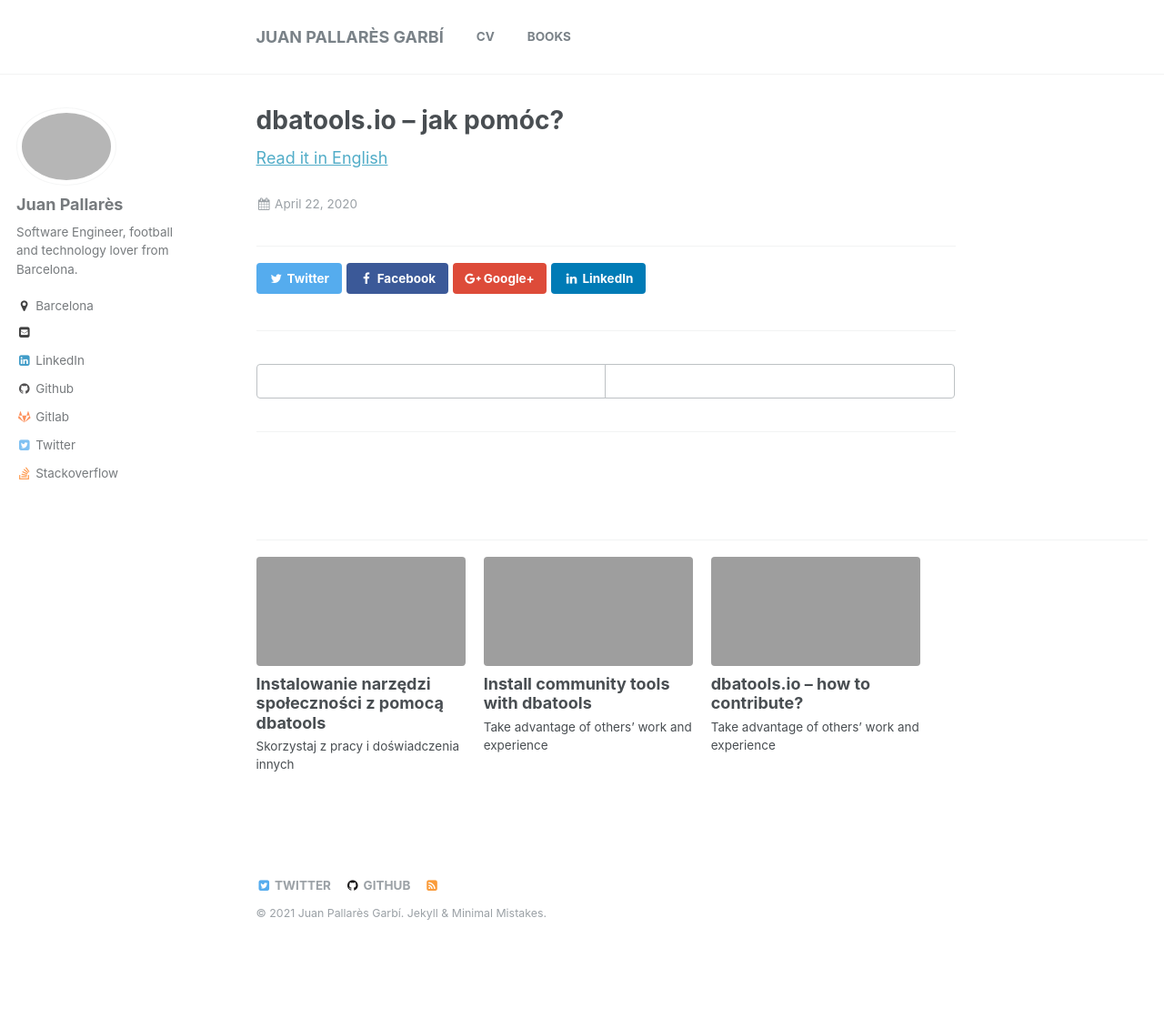
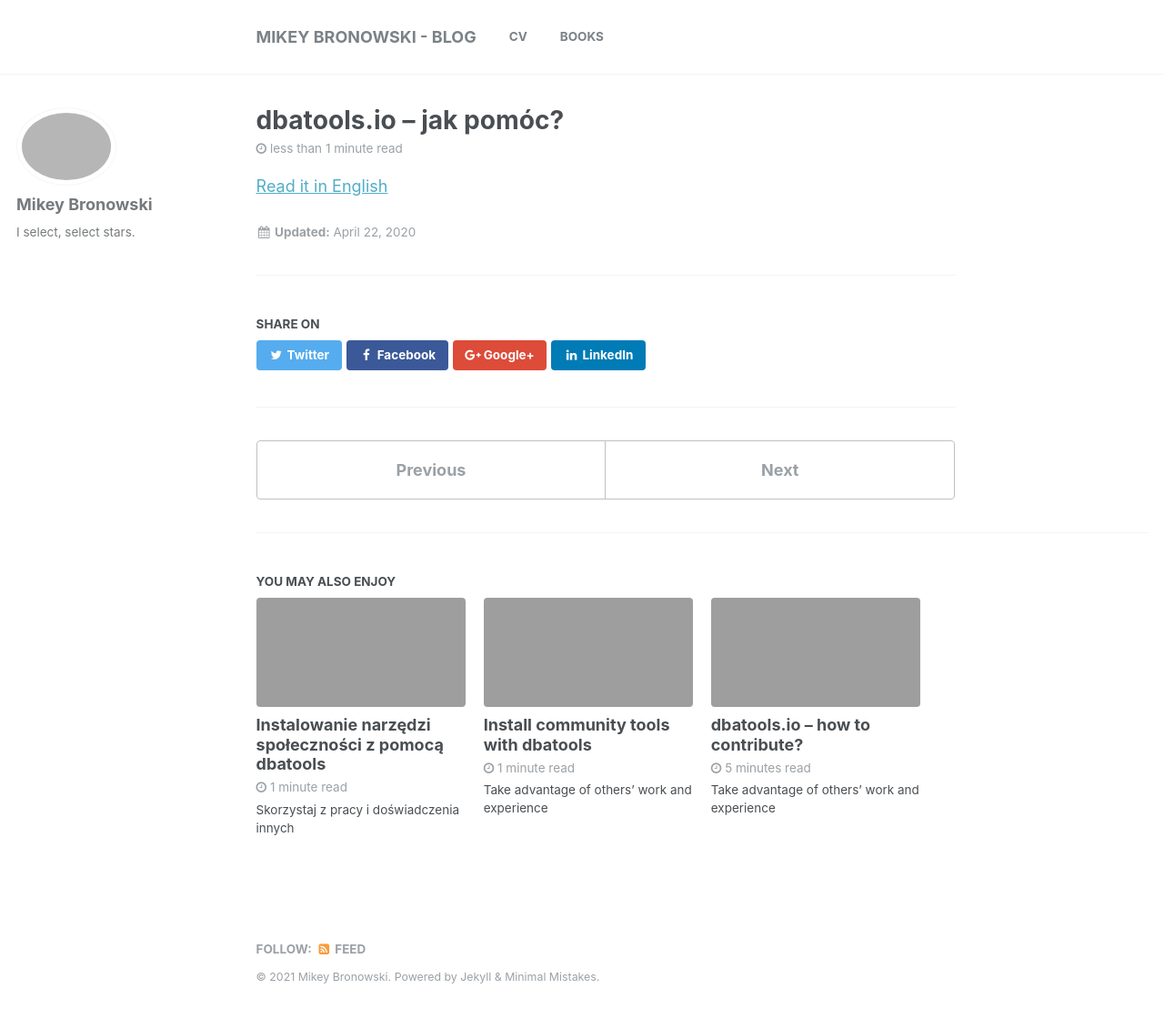
Before and after one commit to MikeyBronowski/mikeybronowski.github.io, a Jekyll site: the page built from _posts/2020-04-22-dbatools-io-jak-pomoc.md, in a window 1280 px wide and 1137 px high. Shown: the top 1120 px of the window at 91% size. Built offline with Jekyll 4.4.1, drawn with Linux system fonts in a browser that asks for light colours; comment, search, counter and statistics services are not loaded; some of the changed lines change nothing that is shown.

Commit message:
copy config

```diff
--- a/_config.yml
+++ b/_config.yml
@@ -5,107 +5,155 @@
 # For technical reasons, this file is *NOT* reloaded automatically when you use
 # `jekyll serve`. If you change this file, please restart the server process.
 
-title: Juan Pallarès Garbí
-locale: en_US
-url: https://juan.pallares.me
-# url                      : https://localhost:4000
-title_separator: "-"
-name: "Juan Pallarès Garbí"
-description: "Landing page."
-baseurl: # the subpath of your site, e.g. "/blog"
-gh_repo:
-teaser: "black_keyboard.jpg"
+# Theme Settings
+#
+# Review documentation to determine if you should use `theme` or `remote_theme`
+# https://mmistakes.github.io/minimal-mistakes/docs/quick-start-guide/#installing-the-theme
+
+# theme                  : "minimal-mistakes-jekyll"
+# remote_theme           : "mmistakes/minimal-mistakes"
+minimal_mistakes_skin    : "default" # "air", "aqua", "contrast", "dark", "dirt", "neon", "mint", "plum", "sunrise"
+
+# Site Settings
+locale                   : "en-US"
+title                    : "Mikey Bronowski - Blog"
+title_separator          : "-"
+subtitle                 : # site tagline that appears below site title in masthead
+name                     : "Mikey Bronowski"
+description              : "An amazing website."
+url                      : # the base hostname & protocol for your site e.g. "https://mmistakes.github.io"
+baseurl                  : # the subpath of your site, e.g. "/blog"
+repository               : # GitHub username/repo-name e.g. "mmistakes/minimal-mistakes"
+teaser                   : # path of fallback teaser image, e.g. "/assets/images/500x300.png"
+logo                     : # path of logo image to display in the masthead, e.g. "/assets/images/88x88.png"
+masthead_title           : # overrides the website title displayed in the masthead, use " " for no title
 # breadcrumbs            : false # true, false (default)
-reading_time: false
-words_per_minute: 200
+words_per_minute         : 200
 comments:
-  #  provider               : # false (default), "disqus", "facebook", "google-plus", custom"
-  provider: "disqus"
+  provider               : # false (default), "disqus", "discourse", "facebook", "staticman", "staticman_v2", "utterances", "custom"
   disqus:
-    shortname: jpallares
+    shortname            : # https://help.disqus.com/customer/portal/articles/466208-what-s-a-shortname-
+  discourse:
+    server               : # https://meta.discourse.org/t/embedding-discourse-comments-via-javascript/31963 , e.g.: meta.discourse.org
   facebook:
     # https://developers.facebook.com/docs/plugins/comments
-    appid:
-    num_posts: 5
-    colorscheme: # "light" (default), "dark"
+    appid                :
+    num_posts            : # 5 (default)
+    colorscheme          : # "light" (default), "dark"
+  utterances:
+    theme                : # "github-light" (default), "github-dark"
+    issue_term           : # "pathname" (default)
+  staticman:
+    branch               : # "master"
+    endpoint             : # "https://{your Staticman v3 API}/v3/entry/github/"
+reCaptcha:
+  siteKey                :
+  secret                 :
+atom_feed:
+  path                   : # blank (default) uses feed.xml
+  hide                   : # true, false (default)
+search                   : # true, false (default)
+search_full_content      : # true, false (default)
+search_provider          : # lunr (default), algolia, google
+algolia:
+  application_id         : # YOUR_APPLICATION_ID
+  index_name             : # YOUR_INDEX_NAME
+  search_only_api_key    : # YOUR_SEARCH_ONLY_API_KEY
+  powered_by             : # true (default), false
+google:
+  search_engine_id       : # YOUR_SEARCH_ENGINE_ID
+  instant_search         : # false (default), true
 
 # Multilanguage
 lang: en
 
 # SEO Related
-google_site_verification:
-bing_site_verification:
-alexa_site_verification:
-yandex_site_verification:
+google_site_verification :
+bing_site_verification   :
+yandex_site_verification :
+naver_site_verification  :
 
 # Social Sharing
 twitter:
-  username: juanpallares
+  username               :mikeybronowski
 facebook:
-  username:
-  app_id:
-  publisher:
-og_image: "Untitled.png"
+  username               :
+  app_id                 :
+  publisher              :
+og_image                 : # Open Graph/Twitter default site image
 # For specifying social profiles
 # - https://developers.google.com/structured-data/customize/social-profiles
 social:
-  type: # Person or Organization (defaults to Person)
-  name: # If the user or organization name differs from the site's name
+  type                   : # Person or Organization (defaults to Person)
+  name                   : # If the user or organization name differs from the site's name
   links: # An array of links to social media profiles
-    - "https://twitter.com/juanpallares"
-    - "https://www.linkedin.com/in/juanpallares"
 
 # Analytics
 analytics:
-  #  provider               : false # false (default), "google", "google-universal", "custom"
-  provider: "google-universal"
+  provider               : false # false (default), "google", "google-universal", "google-gtag", "custom"
   google:
-    tracking_id: UA-54458401-1
+    tracking_id          :
+    anonymize_ip         : # true, false (default)
 
-# Google AdSense
-google_ad_client:
-google_ad_slot:
 
 # Site Author
 author:
-  name: "Juan Pallarès"
-  avatar: "juanpallares.jpg"
-  bio: "Software Engineer, football and technology lover from Barcelona."
-  location: "Barcelona"
-  email: juan@pallares.me
-  uri:
-  bitbucket:
-  codepen:
-  dribbble:
-  flickr:
-  facebook:
-  foursquare:
-  github: "jpallares"
-  gitlab: "jpallares"
-  google_plus:
-  keybase:
-  instagram:
-  lastfm:
-  linkedin: juanpallares
-  pinterest:
-  soundcloud:
-  stackoverflow: https://stackoverflow.com/users/500843/juan
-  steam:
-  tumblr:
-  twitter: "juanpallares"
-  vine:
-  weibo:
-  xing:
-  youtube:
+  name             : "Mikey Bronowski"
+  avatar           : /assets/images/mb_profile.jpg # path of avatar image, e.g. "/assets/images/bio-photo.jpg"
+  bio              : "I select, select stars."
+  location         : #"Somewhere"
+  email            :
+  links:
+    - label: "Email"
+      icon: "fas fa-fw fa-envelope-square"
+      # url: "mailto:your.name@email.com"
+    - label: "Website"
+      icon: "fas fa-fw fa-link"
+      # url: "https://your-website.com"
+    - label: "Twitter"
+      icon: "fab fa-fw fa-twitter-square"
+      # url: "https://twitter.com/"
+    - label: "Facebook"
+      icon: "fab fa-fw fa-facebook-square"
+      # url: "https://facebook.com/"
+    - label: "GitHub"
+      icon: "fab fa-fw fa-github"
+      # url: "https://github.com/"
+    - label: "Instagram"
+      icon: "fab fa-fw fa-instagram"
+      # url: "https://instagram.com/"
+
+# Site Footer
+footer:
+  links:
+    - label: "Twitter"
+      icon: "fab fa-fw fa-twitter-square"
+      # url:
+    - label: "Facebook"
+      icon: "fab fa-fw fa-facebook-square"
+      # url:
+    - label: "GitHub"
+      icon: "fab fa-fw fa-github"
+      # url:
+    - label: "GitLab"
+      icon: "fab fa-fw fa-gitlab"
+      # url:
+    - label: "Bitbucket"
+      icon: "fab fa-fw fa-bitbucket"
+      # url:
+    - label: "Instagram"
+      icon: "fab fa-fw fa-instagram"
+      # url:
+
 
 # Reading Files
 include:
   - .htaccess
   - _pages
-  - _books
 exclude:
   - "*.sublime-project"
   - "*.sublime-workspace"
+  - vendor
   - .asset-cache
   - .bundle
   - .jekyll-assets-cache
@@ -123,14 +171,18 @@
   - log
   - node_modules
   - package.json
+  - package-lock.json
   - Rakefile
   - README
   - tmp
+  - /docs # ignore Minimal Mistakes /docs
+  - /test # ignore Minimal Mistakes /test
 keep_files:
   - .git
   - .svn
 encoding: "utf-8"
 markdown_ext: "markdown,mkdown,mkdn,mkd,md"
+
 
 # Conversion
 markdown: kramdown
@@ -138,6 +190,7 @@
 lsi: false
 excerpt_separator: "\n\n"
 incremental: false
+
 
 # Markdown Processing
 kramdown:
@@ -150,19 +203,27 @@
   smart_quotes: lsquo,rsquo,ldquo,rdquo
   enable_coderay: false
 
+
+# Sass/SCSS
+sass:
+  sass_dir: _sass
+  style: compressed # https://sass-lang.com/documentation/file.SASS_REFERENCE.html#output_style
+
+
 # Outputting
 permalink: /:categories/:title/
-paginate: 10 # amount of posts to show
+paginate: 5 # amount of posts to show
 paginate_path: /page:num/
-timezone: Europe/Madrid
+timezone: # https://en.wikipedia.org/wiki/List_of_tz_database_time_zones
 
-# Plugins
-gems:
+
+# Plugins (previously gems:)
+plugins:
   - jekyll-paginate
   - jekyll-sitemap
   - jekyll-gist
   - jekyll-feed
-  - jemoji
+  - jekyll-include-cache
 
 # mimic GitHub Pages with --safe
 whitelist:
@@ -170,7 +231,8 @@
   - jekyll-sitemap
   - jekyll-gist
   - jekyll-feed
-  - jemoji
+  - jekyll-include-cache
+
 
 # Archives
 #  Type
@@ -180,40 +242,36 @@
 #  - Archive page should exist at path when using Liquid method or you can
 #    expect broken links (especially with breadcrumbs enabled)
 #  - <base_path>/tags/my-awesome-tag/index.html ~> path: /tags/
-#  - <base_path/categories/my-awesome-category/index.html ~> path: /categories/
-#  - <base_path/my-awesome-category/index.html ~> path: /
-categories:
-  # type: jekyll-archives
+#  - <base_path>/categories/my-awesome-category/index.html ~> path: /categories/
+#  - <base_path>/my-awesome-category/index.html ~> path: /
+category_archive:
   type: liquid
   path: /categories/
-tags:
-  # type: jekyll-archives
+tag_archive:
   type: liquid
   path: /tags/
 # https://github.com/jekyll/jekyll-archives
 # jekyll-archives:
-# enabled:
-# - categories
-# - tags
-# layouts:
-# category: archive-taxonomy
-# tag: archive-taxonomy
-# permalinks:
-# category: /categories/:name/
-# tag: /tags/:name/
+#   enabled:
+#     - categories
+#     - tags
+#   layouts:
+#     category: archive-taxonomy
+#     tag: archive-taxonomy
+#   permalinks:
+#     category: /categories/:name/
+#     tag: /tags/:name/
+
 
 # HTML Compression
-# - http://jch.penibelst.de/
+# - https://jch.penibelst.de/
 compress_html:
   clippings: all
   ignore:
     envs: development
 
-collections:
-  books:
-    output: true
-    permalink: /:collection/:path/
 
+# Defaults
 defaults:
   # _posts
   - scope:
@@ -222,23 +280,7 @@
     values:
       layout: single
       author_profile: true
-      read_time: false
-      comments: true
+      read_time: true
+      comments: # true
       share: true
       related: true
-  # _pages
-  - scope:
-      path: ""
-      type: pages
-    values:
-      layout: single
-      author_profile: true
-  # _books
-  - scope:
-      path: ""
-      type: books
-    values:
-      layout: single
-      author_profile: true
-      share: true
-      comments: true
```
